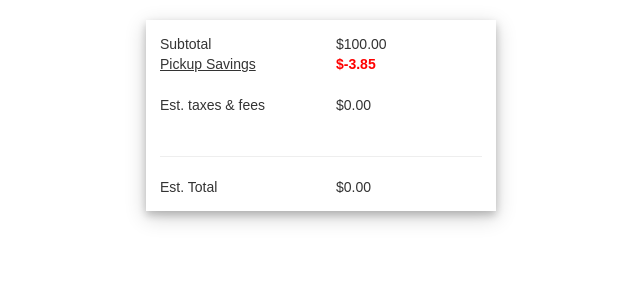
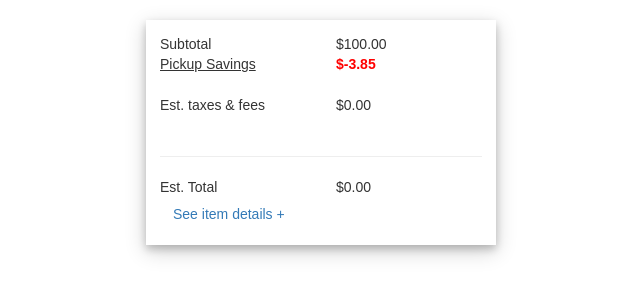
Before and after one commit to ZEvans1/react-shopping-summary, a React (Create React App) app: page / in a window 1280 px wide. Shown: the top 300 px of the page, without its empty margins (319-959 px from the left). Built offline with nearby package versions, Linux system fonts and the light colour scheme.

Commit message:
Add a show/hide component.

```diff
--- a/src/App.js
+++ b/src/App.js
@@ -4,6 +4,7 @@ import Subtotal from './components/Subtotal/Subtotal';
 import Pickupsavings from './components/Pickupsavings/Pickupsavings';
 import Taxesfees from './components/Taxesfees/Taxesfees';
 import Estimatedtotal from './components/Estimatedtotal/Estimatedtotal';
+import Itemdetails from './components/Itemdetails/Itemdetails';
 import './App.css';
 
 class App extends Component {
@@ -27,6 +28,7 @@ class App extends Component {
           <Taxesfees taxes={this.state.taxes.toFixed(2)}/>
           <hr/>
           <Estimatedtotal price={this.state.estimatedTotal.toFixed(2)}/>
+          <Itemdetails/>
         </Grid>
       </div>
     );
--- /dev/null
+++ b/src/components/Itemdetails/Itemdetails.js
@@ -0,0 +1,24 @@
+import React, { Component } from 'react';
+import { Button, Collapse, Well, Media, Row, Col } from 'react-bootstrap';
+
+export default class Itemdetails extends Component {
+  constructor(props) {
+    super(props);
+    this.state = {
+      open: false
+    }
+  }
+  render() {
+    return (
+      <div>
+        <Button
+          className="item-details-button"
+          bsStyle="link"
+          onClick={() => this.setState({open: !this.state.open})}>
+          {this.state.open === false ? `See` : `Hide`} item details
+          {this.state.open === false? ` +` : ` -`}
+        </Button>
+      </div>
+    );
+  }
+}
```
